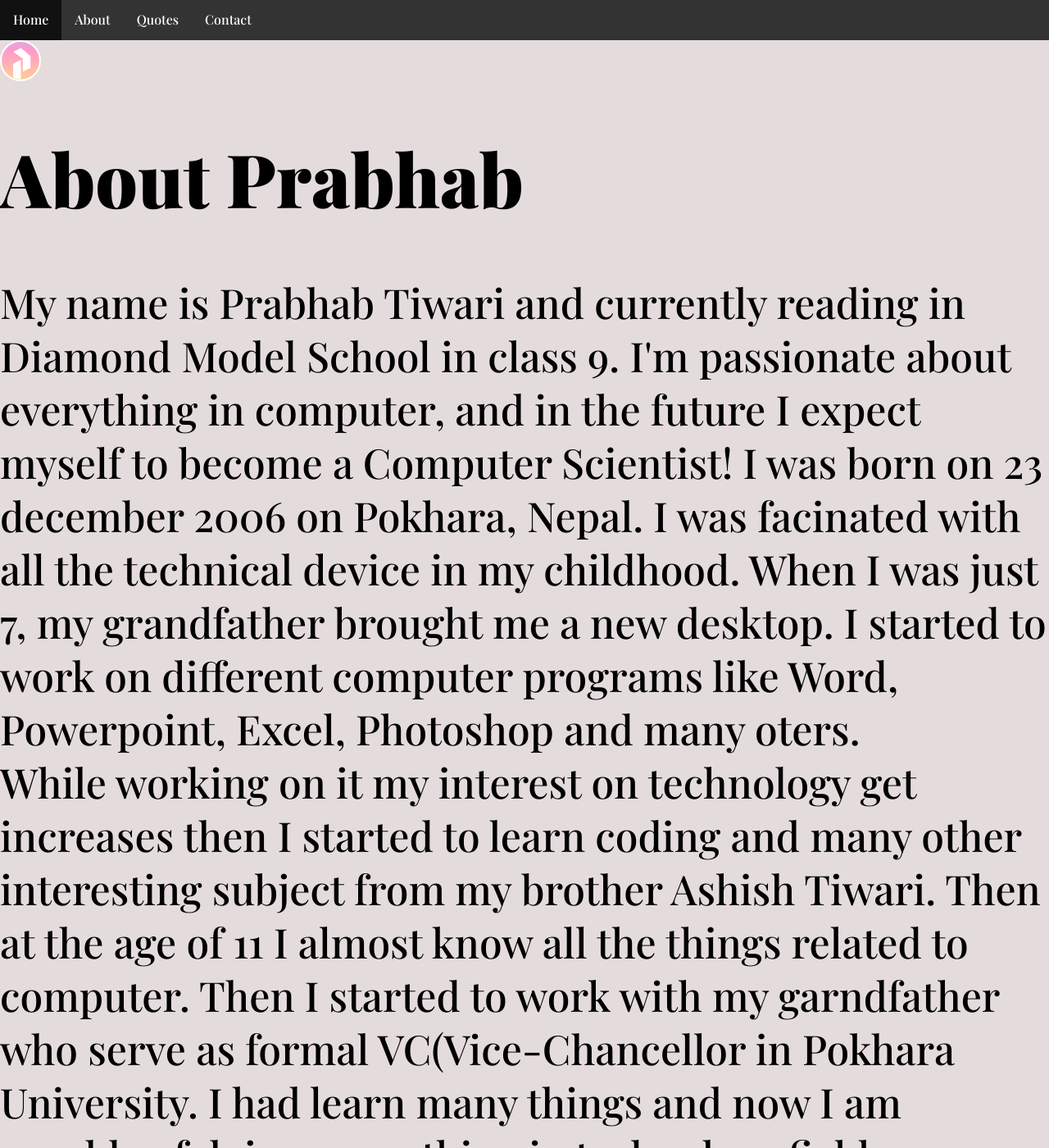
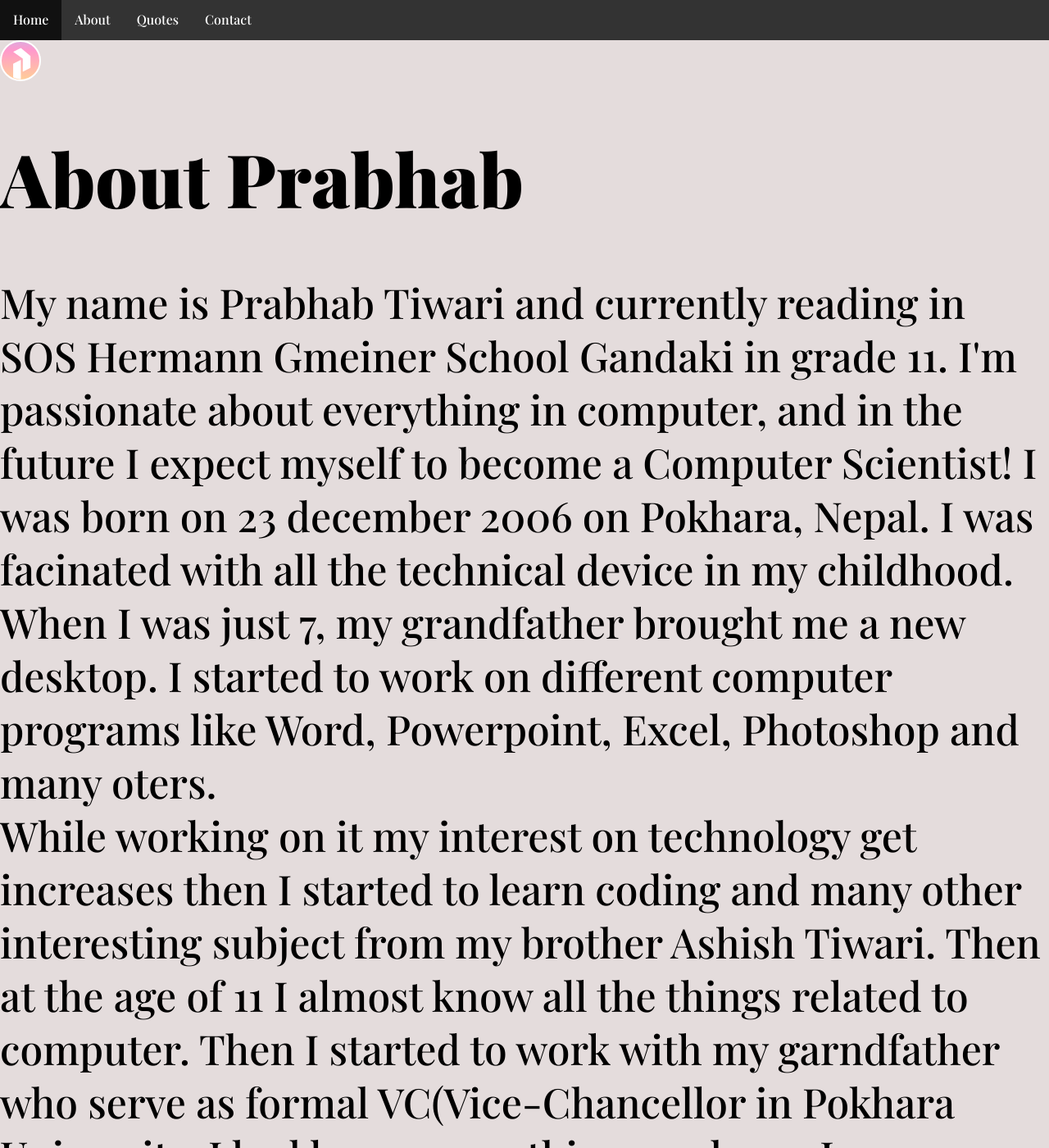
Before and after one commit to PrabhabTiwari/website, a Jekyll site: the page built from about.html, in a window 1280 px wide and 1400 px high. Shown: the whole window at 82% size. Built offline with Jekyll 4.4.1, drawn with Linux system fonts in a browser that asks for light colours.

Commit message:
Update about.html

```diff
--- a/about.html
+++ b/about.html
@@ -7,7 +7,7 @@ layout: base
 
   <h1 class="leftalign">About Prabhab</h1>
   <p>
-      My name is Prabhab Tiwari and currently reading in Diamond Model School in class 9. I'm passionate about everything in computer, and in the future I expect myself to become a Computer Scientist!
+      My name is Prabhab Tiwari and currently reading in SOS Hermann Gmeiner School Gandaki in grade 11. I'm passionate about everything in computer, and in the future I expect myself to become a Computer Scientist!
       I was born on 23 december 2006 on Pokhara, Nepal. I was facinated with all the technical device in my childhood. When I was just 7, my grandfather brought me a new desktop. I started to work on different computer programs like Word, Powerpoint, Excel, Photoshop and many oters.
   </p>
   <p>
```
